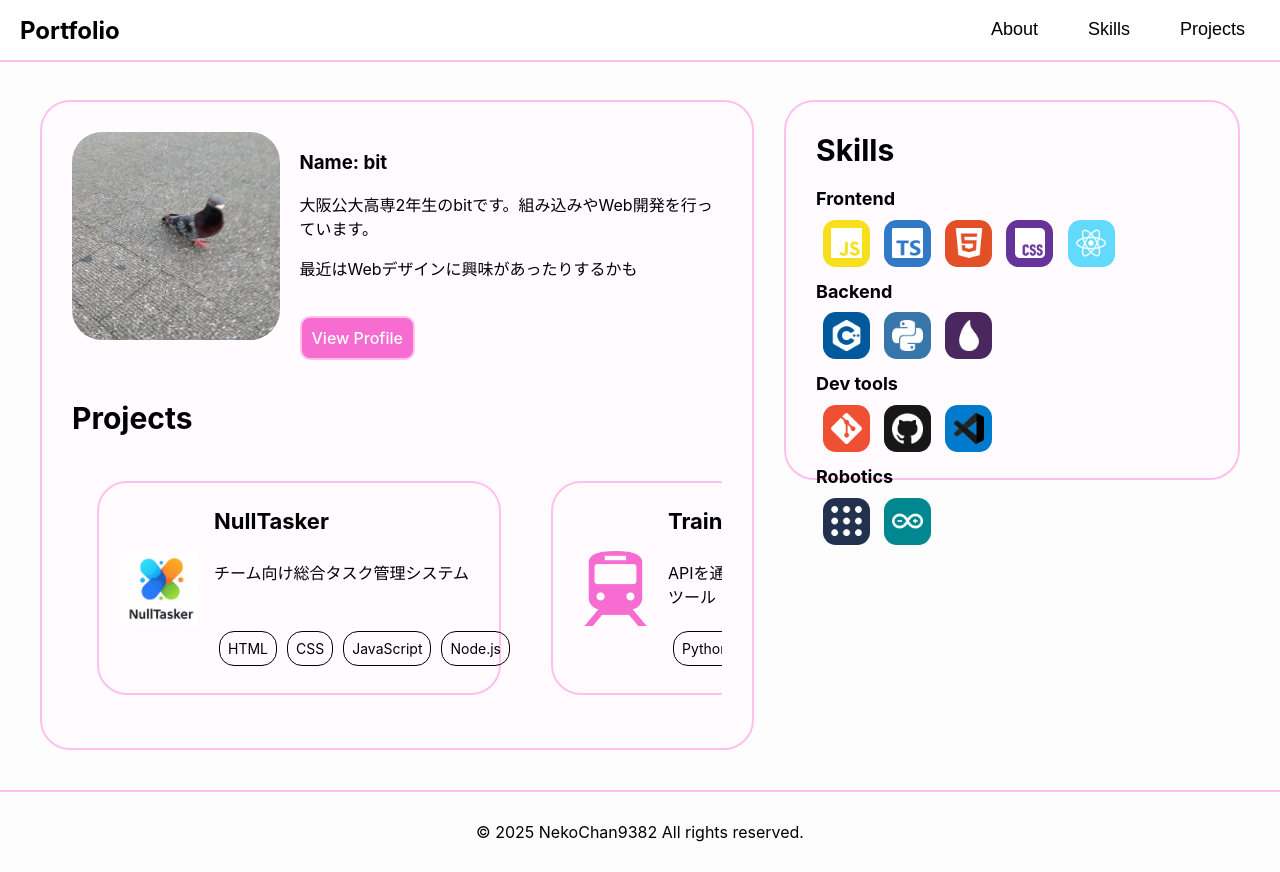
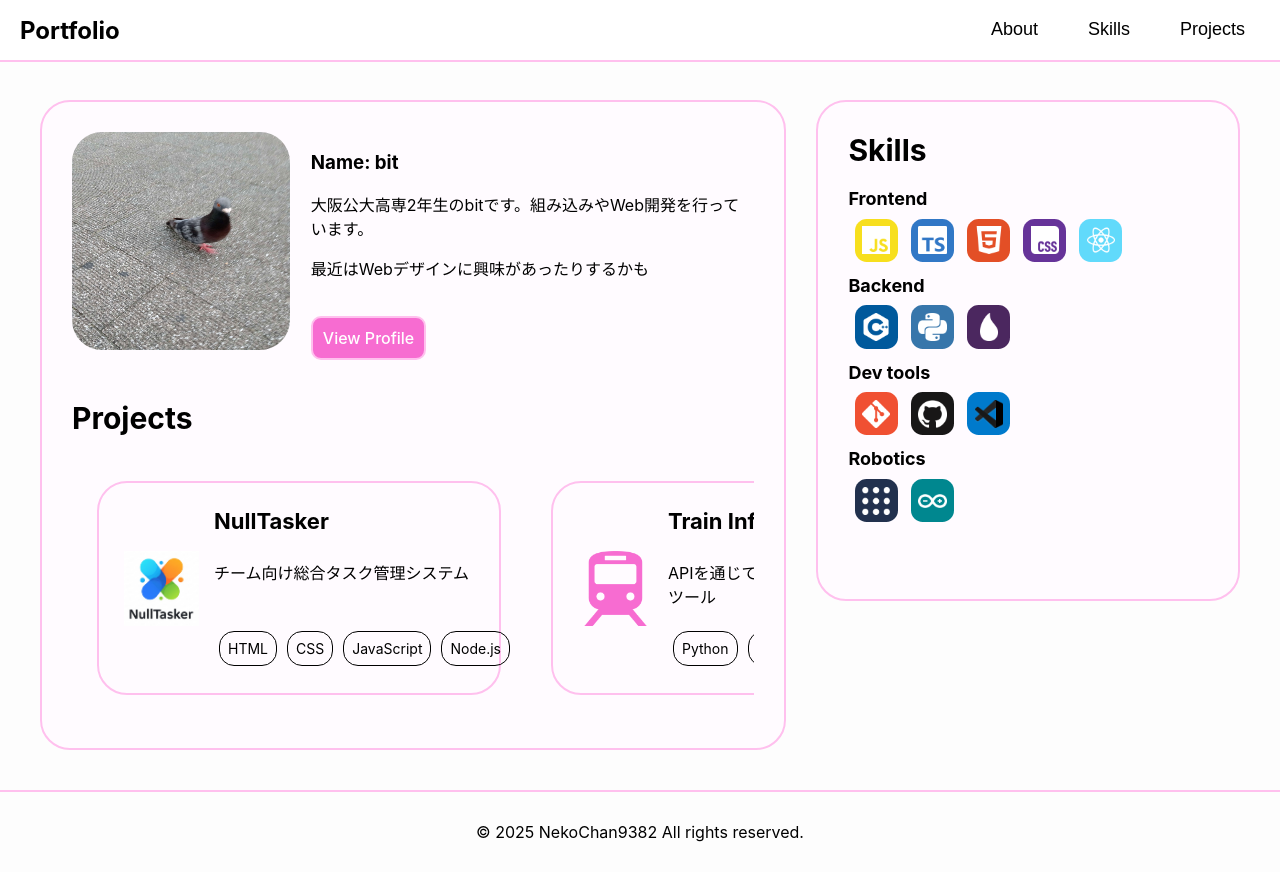
Before and after one commit to NekoChan9382/portfolio, a React (Create React App) app: page / in a window 1280 px wide. Built offline with nearby package versions, Linux system fonts and the light colour scheme.

Commit message:
fix: overflow skill section

```diff
--- a/src/pages/TopPage.css
+++ b/src/pages/TopPage.css
@@ -37,7 +37,6 @@
   max-width: 550px;
   min-width: 0;
   min-height: 380px;
-  aspect-ratio: 1.2;
 }
 
 /* 縦並び時の調整 */
```
